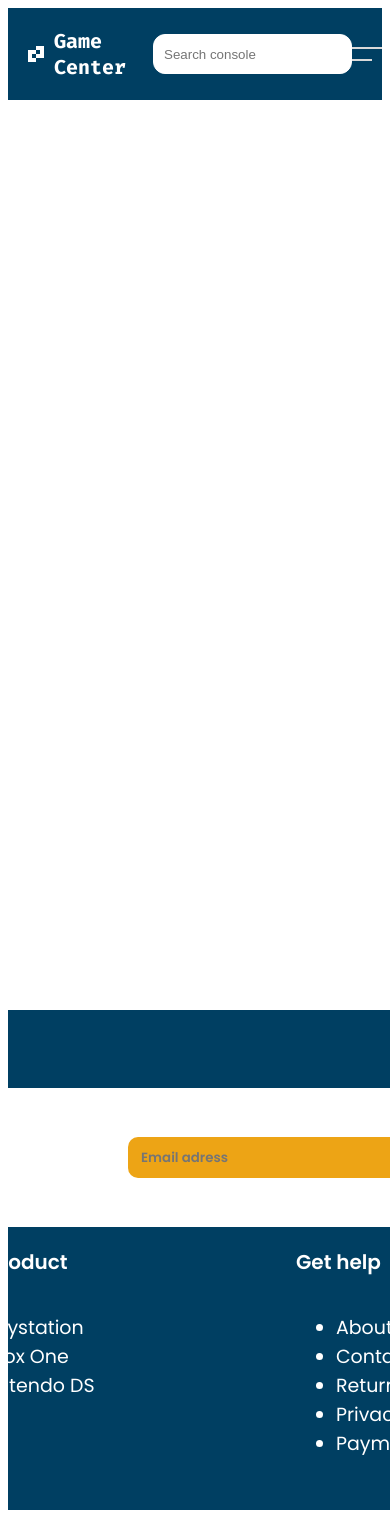
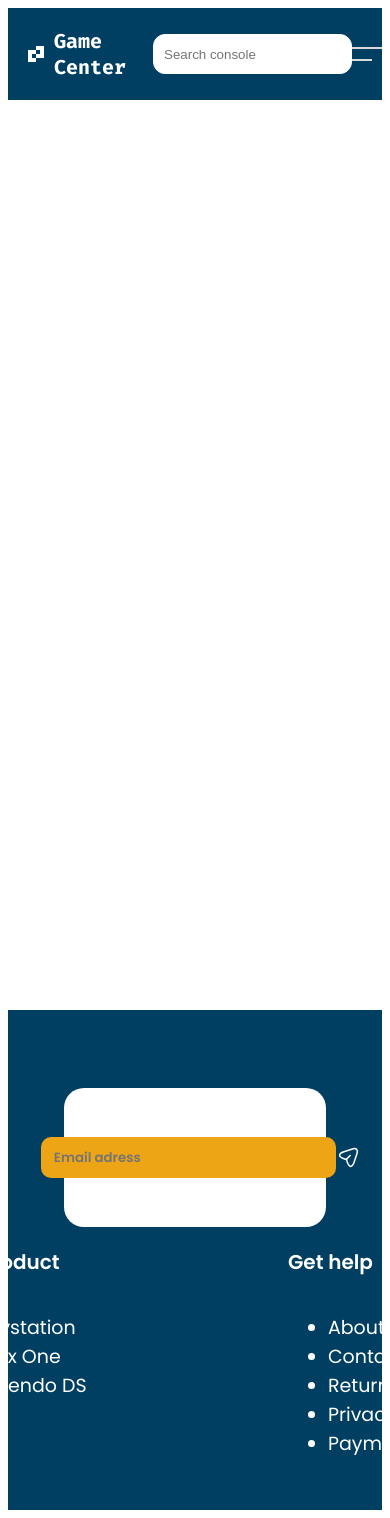
Before and after one commit to Wizuha/Game-Console-Project, a React (Create React App) app in the folder Game console project/frontend/: page / in a window 390 px wide. Shown: the top 1518 px of the page. Built offline with nearby package versions, Linux system fonts and the light colour scheme.

Commit message:
start responsive bottom

```diff
--- a/Game console project/frontend/src/components/Bottom/Bottom.css
+++ b/Game console project/frontend/src/components/Bottom/Bottom.css
@@ -1,6 +1,6 @@
 .bottom{
     display: flex;
-    width: 100vw;
+    width: 100%;
     height: 500px;
     background-color: #003f62;
     justify-content: center;
@@ -14,7 +14,7 @@
     align-items: center;
     justify-content: center;
     height: 139px;
-    width: 1320px;
+    width: 70%;
     gap: 150px;
     background-color: white;
     margin-top: 42px ;
@@ -22,8 +22,9 @@
 }
 
 .text-subscribe{
-  font-family: "Poppins Bold";
-  color: #1B5A7D;
+    display: flex;
+    font-family: "Poppins Bold";
+    color: #1B5A7D;
 }
 
 .input-subscribe{
--- a/Game console project/frontend/src/components/Product/Product.css
+++ b/Game console project/frontend/src/components/Product/Product.css
@@ -33,3 +33,10 @@
     color: #4A4A4A;
     font-family: 'Poppins SemiBold';
 }
+
+@media screen and (max-width: 1070px)   {
+    .console-product{
+        margin-top: 0;
+    }
+
+}
```
